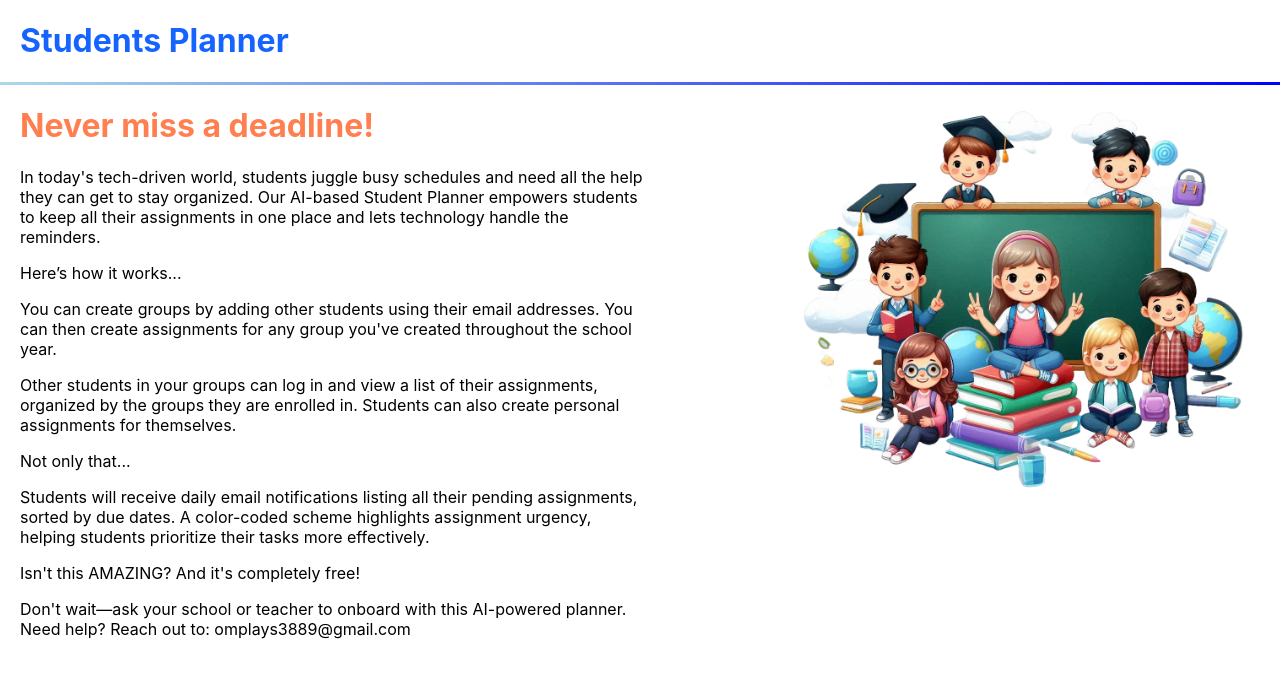
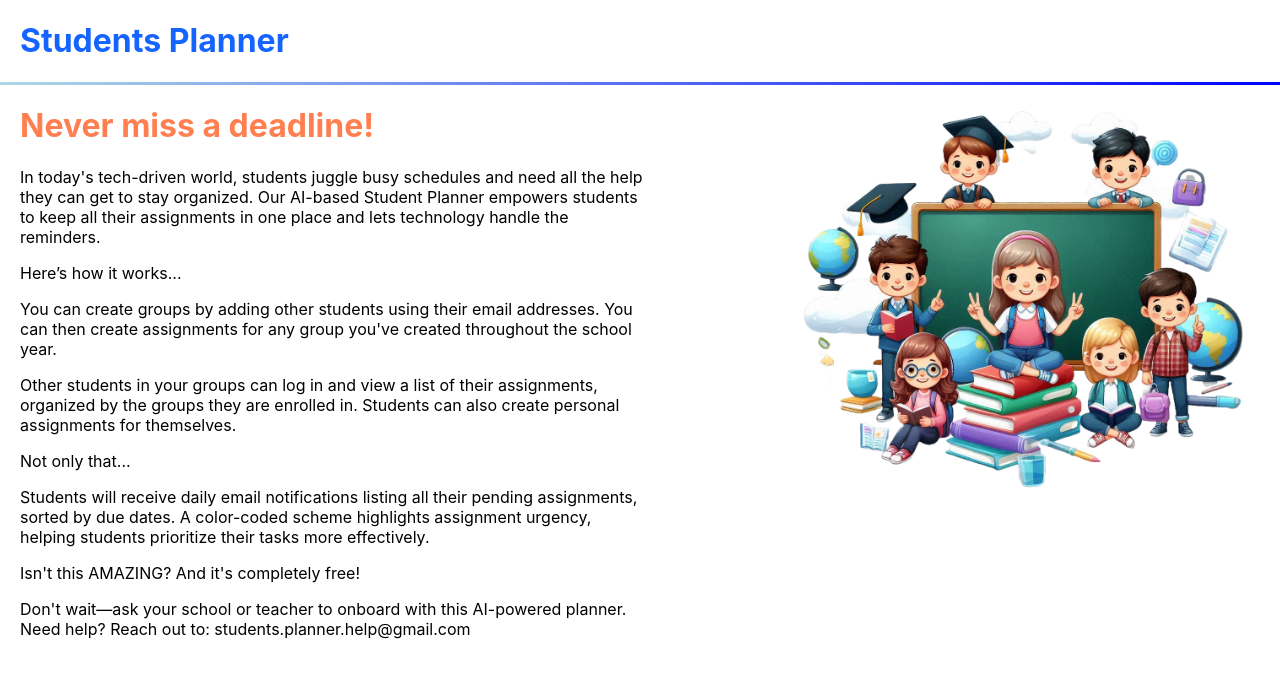
Before and after one commit to omplays3889/studentplanner, a React (Create React App) app: page / in a window 1280 px wide. Shown: the top 678 px of the page. Built offline with nearby package versions, Linux system fonts and the light colour scheme; no server answers.

Commit message:
changing personal email from Intro page

```diff
--- a/src/Intropage.js
+++ b/src/Intropage.js
@@ -44,7 +44,7 @@ function Intropage() {
           </p>
           <label>
             Don't wait—ask your school or teacher to onboard with this AI-powered planner.
-            Need help? Reach out to: omplays3889@gmail.com
+            Need help? Reach out to: students.planner.help@gmail.com
             </label>
         </div>
         <div style={{width: '50%', height: '80%'}}>
```
